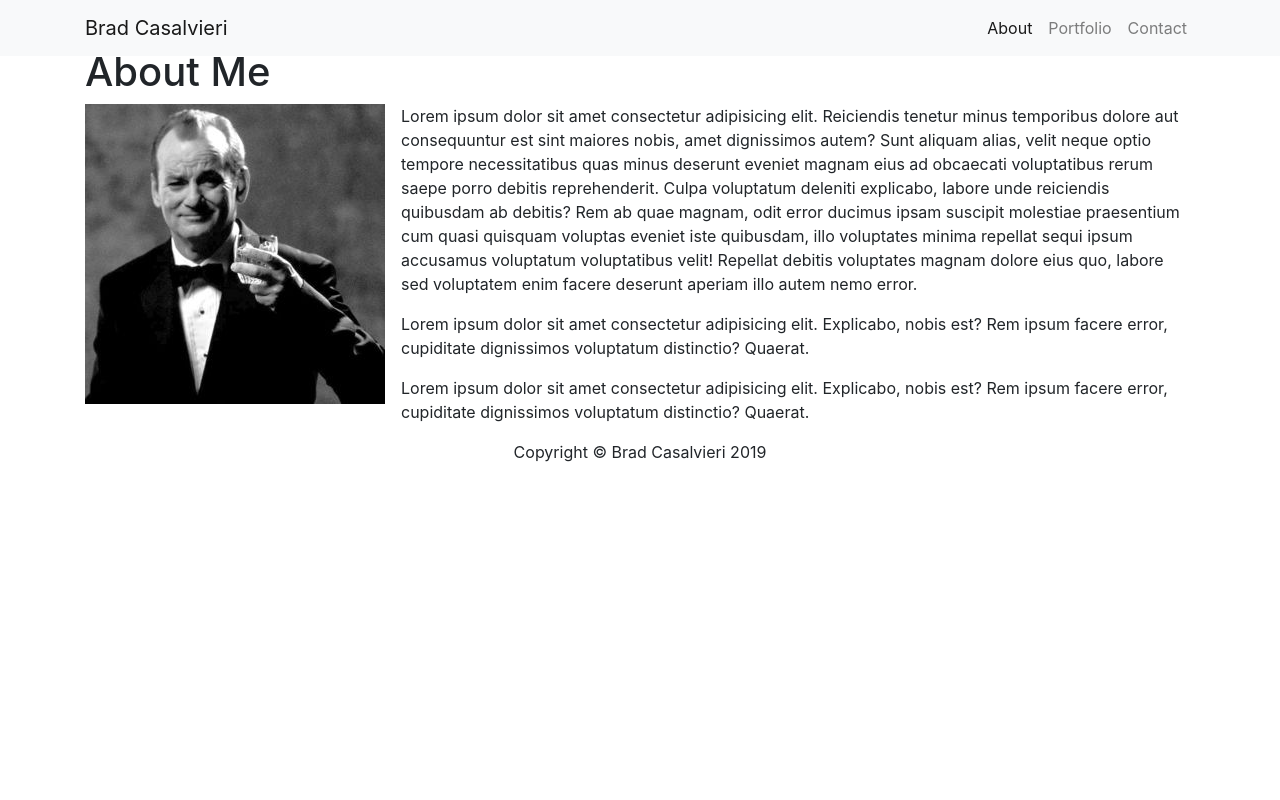
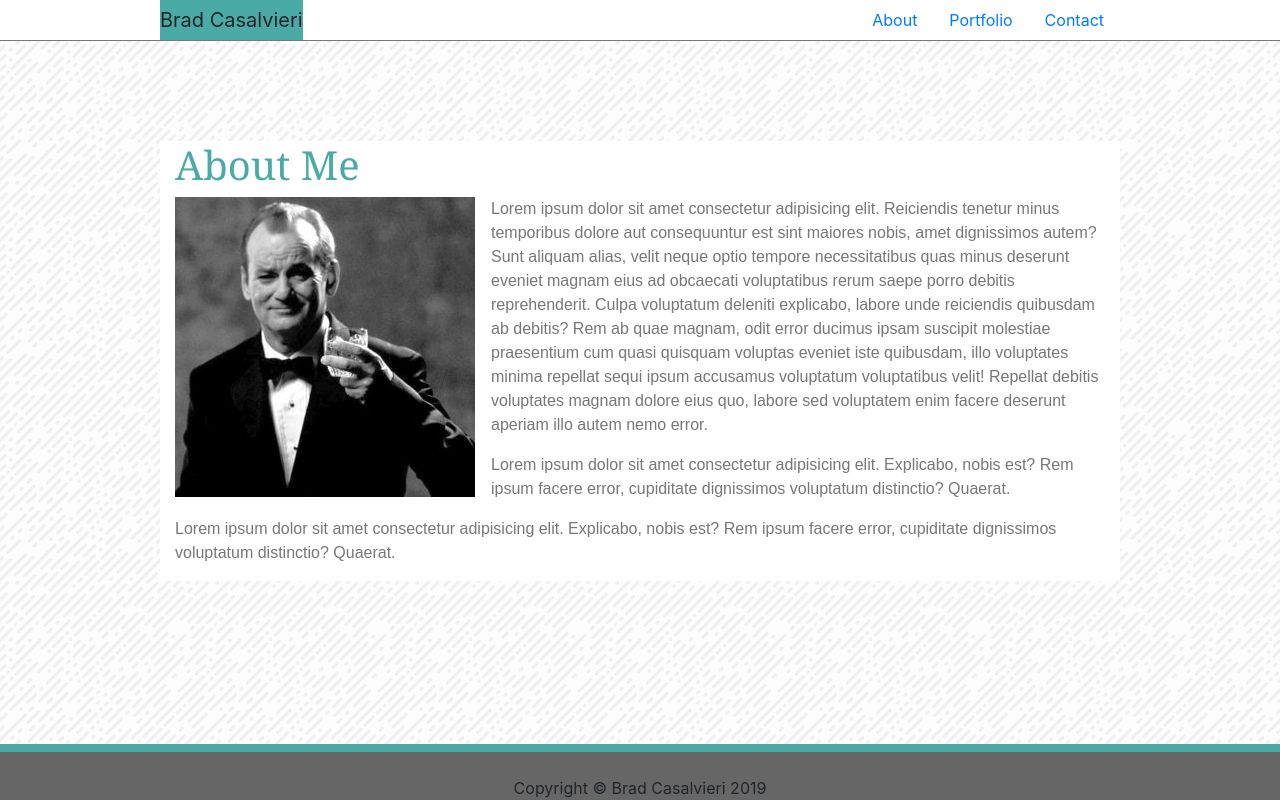
Before and after one commit to bcasalvieri/Bootstrap-Portfolio, a plain HTML site: page index.html in a window 1280 px wide. Drawn offline with nearby package versions, Linux system fonts and the light colour scheme.

Commit message:
fixed nav and footer

```diff
--- a/assets/css/style.css
+++ b/assets/css/style.css
@@ -0,0 +1,38 @@
+body {
+  background-image: url(../images/funky-lines.png);
+}
+
+/* nav bar */
+.container-fluid {
+  background-color: #ffffff;
+  border-bottom: 1px solid #777777;
+}
+
+nav {
+  max-width: 960px;
+}
+
+.navbar-brand {
+  background-color: #4aaaa5;
+}
+
+.main-content {
+  max-width: 960px;
+  background-color: #ffffff;
+  margin-top: 100px;
+}
+
+h1 {
+  color: #4aaaa5;
+  font-family: 'Georgia', Times, Times New Roman, serif;
+}
+
+p {
+  color: #777777;
+  font-family: 'Arial', 'Helvetica Neue', Helvetica, sans-serif;
+}
+
+footer {
+  background-color: #666666;
+  border-top: 8px solid #4aaaa5;
+}
--- a/index.html
+++ b/index.html
@@ -11,25 +11,19 @@
 </head>
 <body>
   <!-- navbar -->
-  <nav class="navbar fixed-top navbar-expand-lg navbar-light bg-light">
-    <!-- navbar in container for margin *need to set to max-width of 960px -->
-    <div class="container">
-      <a class="navbar-brand" href="#">Brad Casalvieri</a>
-      <button class="navbar-toggler" type="button" data-toggle="collapse" data-target="#navbarNavAltMarkup" aria-controls="navbarNavAltMarkup" aria-expanded="false" aria-label="Toggle navigation">
-        <span class="navbar-toggler-icon"></span>
-      </button>
-      <div class="collapse navbar-collapse" id="navbarNavAltMarkup">
-        <div class="navbar-nav ml-auto">
-          <a class="nav-item nav-link active" href="index.html">About <span class="sr-only">(current)</span></a>
-          <a class="nav-item nav-link" href="portfolio.html">Portfolio</a>
-          <a class="nav-item nav-link" href="contact.html">Contact</a>
-        </div>
+  <div class="container-fluid">
+    <nav class="nav mx-auto">
+      <span class="navbar-brand">Brad Casalvieri</span>
+      <div class="d-inline-flex ml-auto">
+        <a href="index.html" class="nav-link active">About</a>
+        <a href="portfolio.html" class="nav-link">Portfolio</a>
+        <a href="contact.html" class="nav-link">Contact</a>
       </div>
-    </div>
-  </nav>
+    </nav>
+  </div>
 
   <!-- container with content *need to set max-width to 960px -->
-  <div class="container mt-5">
+  <div class="container main-content">
     <!-- row 1 - About Me header -->
     <div class="row">
       <div class="col-12">
@@ -55,12 +49,8 @@
     </div>
   </div>
 
-      <!-- footer -->
-  <div class="row">
-    <div class="col-12 text-center">
-      <footer>Copyright &copy; Brad Casalvieri 2019</footer>
-    </div>
-  </div>
+  <!-- footer -->
+  <footer class="pt-4 fixed-bottom text-center">Copyright &copy; Brad Casalvieri 2019</footer>
 
   <script src="https://cdnjs.cloudflare.com/ajax/libs/jquery/3.3.1/jquery.slim.min.js"></script>
   <script src="https://cdnjs.cloudflare.com/ajax/libs/popper.js/1.14.7/umd/popper.min.js"></script>
```
Also changed, not shown: contact.html (+10 -20 lines), portfolio.html (+10 -20 lines).
